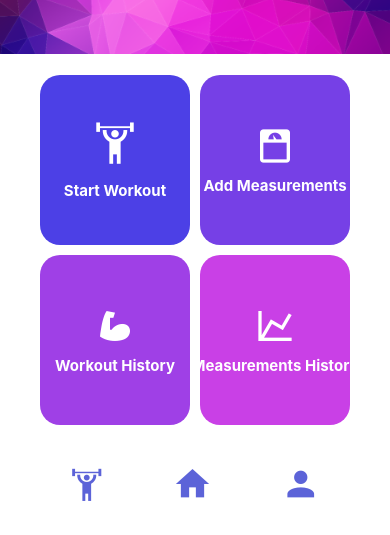
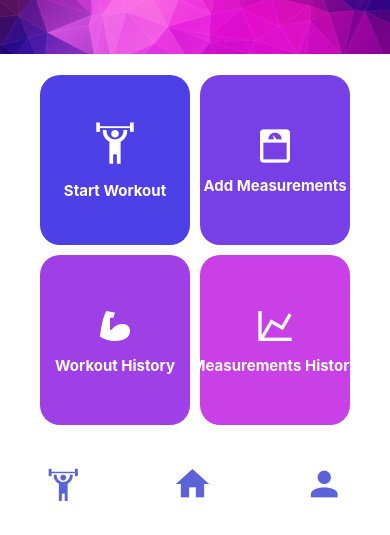
Before and after one commit to jenhakk/workout-app, a React Native app in the folder workoutapp/: screen /Home in a window 390 px wide. Shown: the part 306-841 px from the top of the page. Built offline with nearby package versions, Linux system fonts and the light colour scheme; no server answers.

Commit message:
ViewStart navbar fixed

```diff
--- a/workoutapp/views/ViewStart.js
+++ b/workoutapp/views/ViewStart.js
@@ -105,7 +105,13 @@ const ViewStart = props => {
               props.navigation.navigate('All recorded measurements', { person: person});
             }}></Button>
         </View>
+        <View style={styles.bottom}>
+
         <NavButtons params={props} />
+        </View>
+
+
+
       </View>
     </View>
   );
@@ -227,6 +233,8 @@ const styles = StyleSheet.create({
 
   buttonContainer: {
     flex: 3,
+    width:Dimensions.get('window').width,
+    alignItems:'center'
   },
   buttongroup: {
     flexDirection: 'row',
@@ -265,6 +273,10 @@ const styles = StyleSheet.create({
     borderRadius: 20,
     margin: 5,
   },
+  bottom: {
+    flex:1,
+    width:Dimensions.get('window').width,
+  }
 });
 
 export default ViewStart;
```
